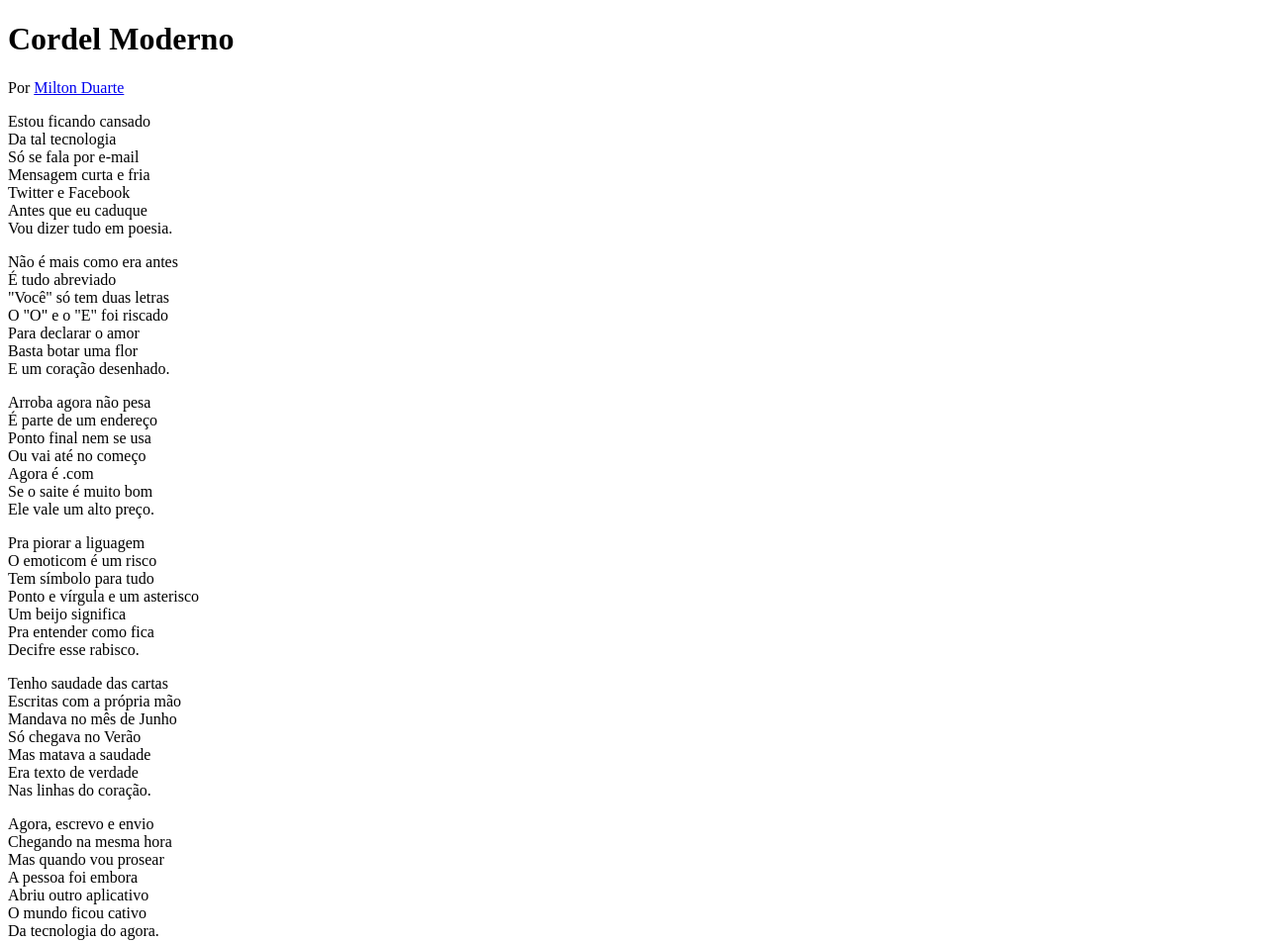
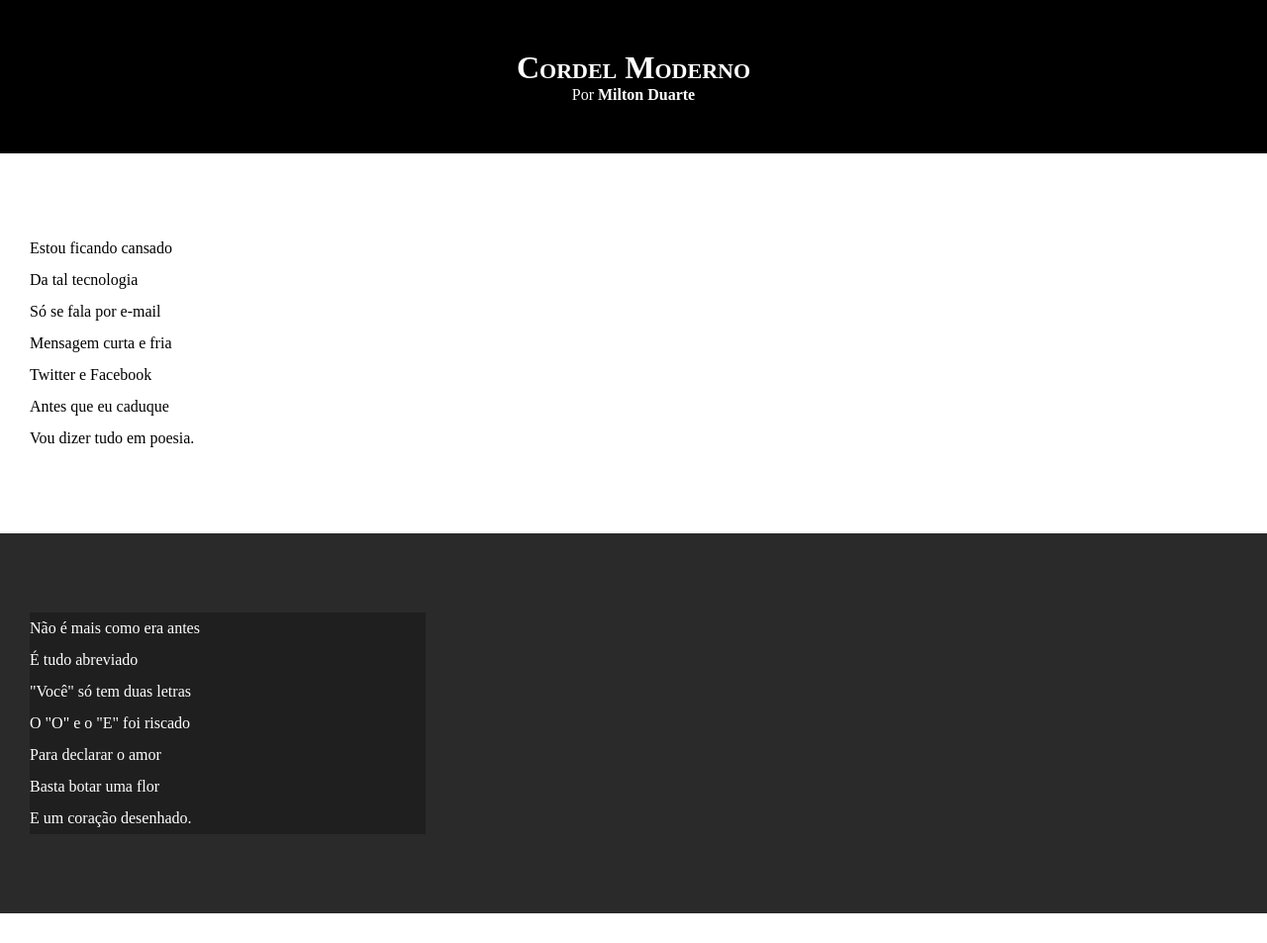
Before and after one commit to theilormachado/html-css, a plain HTML site: page desafios/d012/index.html in a window 1280 px wide. Shown: the top 953 px of the page at 99% size. Drawn offline with Linux system fonts and the light colour scheme.

Commit message:
Estilos atualizados

```diff
--- a/desafios/d012/estilo/style.css
+++ b/desafios/d012/estilo/style.css
@@ -1 +1,65 @@
 @charset "UTF-8";
+
+* {
+    margin: 0px;
+    padding: 0px;
+}
+
+html, body {
+    min-height: 100vh;
+    background-color: darkgrey;
+}
+
+header {
+    background-color: black;
+    color: white;
+    text-align: center;
+}
+
+header > h1 {
+    padding-top: 50px;
+    font-variant: small-caps;
+}
+
+header > p {
+    padding-bottom: 50px;
+}
+
+header a, footer a {
+    color: white;
+    text-decoration: none;
+    font-weight: bolder
+}
+
+header a:hover, footer a:hover {
+    text-decoration: underline;
+}
+
+section {
+    padding-top: 10vh;
+    padding-bottom: 10vh;
+    line-height: 2em;
+    padding-left: 30px;
+}
+
+section.normal {
+    background-color: white;
+    color: black;
+}
+
+section.imagem {
+    background-color: rgb(43, 42, 42);
+    color: white;
+}
+
+section.imagem > p {
+    width: 400px;
+    background-color: rgba(0, 0, 0, 0.259);
+}
+
+footer {
+    background-color: black;
+    text-align: center;
+    color: white;
+    padding: 10px;
+}
--- a/desafios/d012/index.html
+++ b/desafios/d012/index.html
@@ -12,7 +12,7 @@
         <p>Por <a href="https://www.recantodasletras.com.br/poesias/3186743" target="_blank">Milton Duarte</a></p>
     </header>
 
-    <section>
+    <section class="normal">
         <p>
             Estou ficando cansado <br>
             Da tal tecnologia <br>
@@ -24,7 +24,7 @@
         </p>
     </section>
 
-    <section>
+    <section class="imagem">
         <p>
             Não é mais como era antes <br>
             É tudo abreviado <br>
@@ -36,7 +36,7 @@
         </p>
     </section>
 
-    <section>
+    <section class="normal">
         <p>
             Arroba agora não pesa <br>
             É parte de um endereço <br>
@@ -58,7 +58,7 @@
         </p>
     </section>
 
-    <section>
+    <section class="imagem">
         <p>
             Tenho saudade das cartas <br>
             Escritas com a própria mão <br>
@@ -70,7 +70,7 @@
         </p>
     </section>
 
-    <section>
+    <section class="normal">
         <p>
             Agora, escrevo e envio <br>
             Chegando na mesma hora <br>
```
